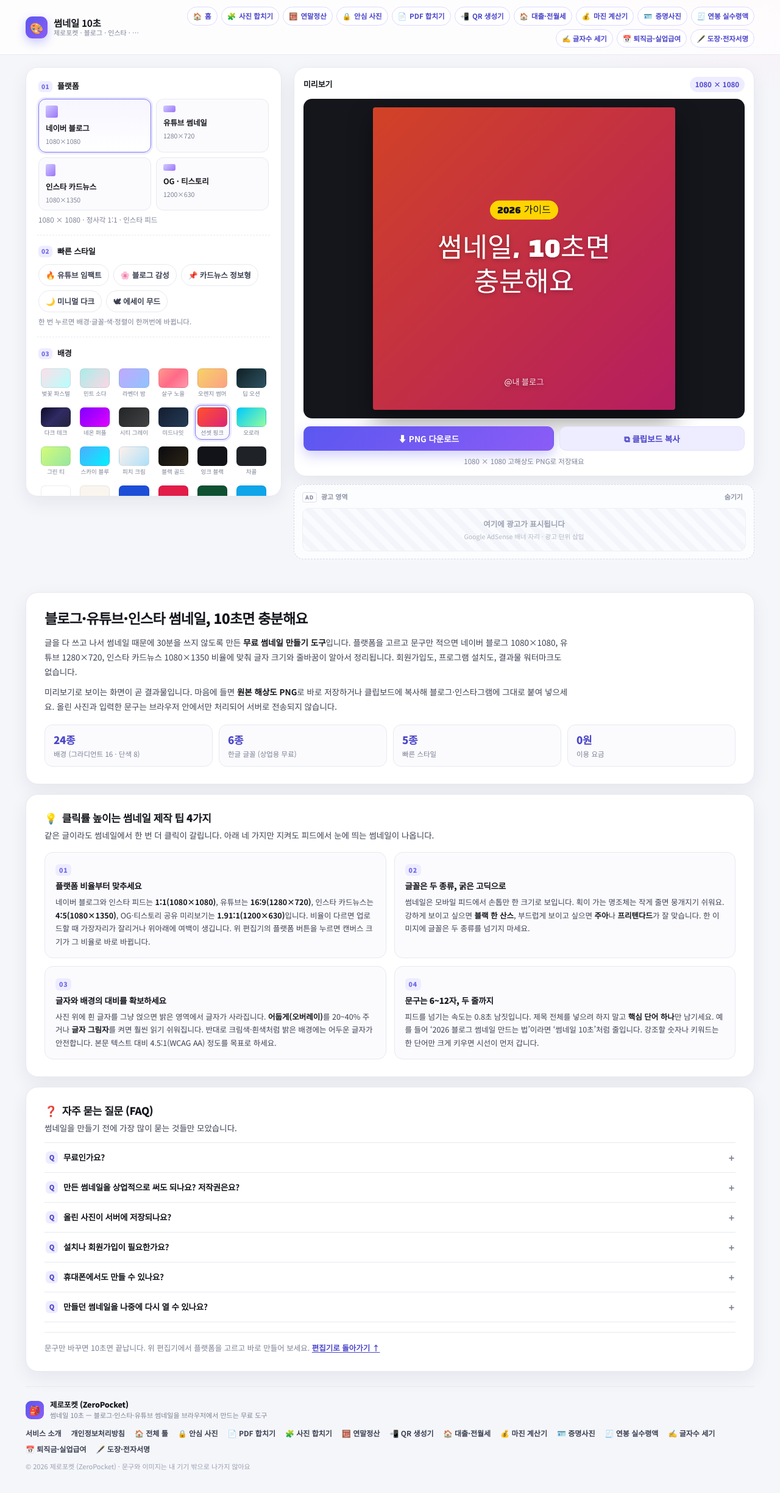
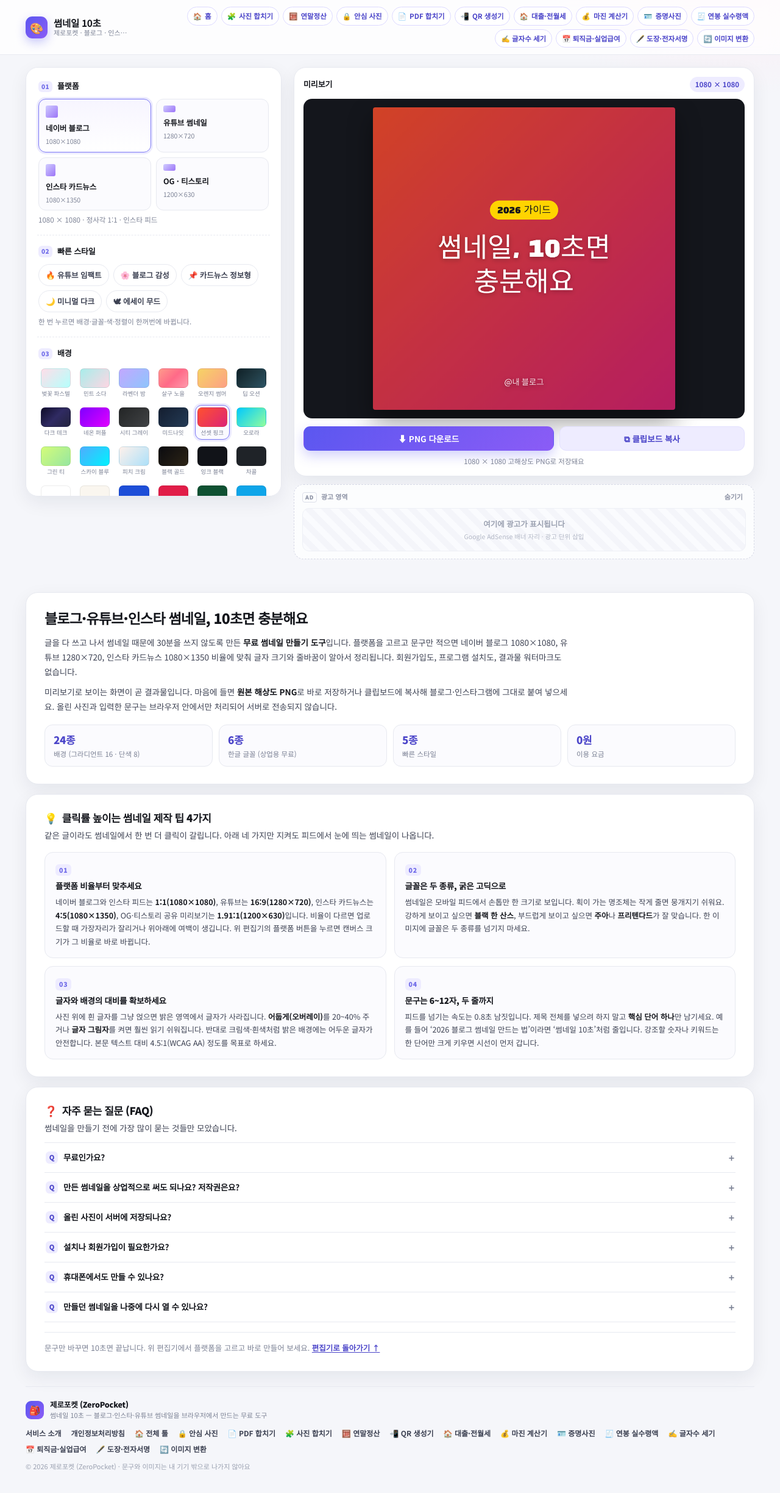
Before and after one commit to mydaesu-lab/thumb-maker, a plain HTML site: page index.html in a window 1280 px wide. Shown: the whole page at 61% size. Drawn offline with Linux system fonts and the light colour scheme; a web font is replaced by a local one.

Commit message:
형제 링크: 이미지 포맷 변환·일괄 크기 줄이기(/image-convert/) 추가

```diff
--- a/index.html
+++ b/index.html
@@ -432,6 +432,7 @@
       <a class="sibling-link" href="https://mydaesu-lab.github.io/text-counter/">✍️ 글자수 세기</a>
       <a class="sibling-link" href="https://mydaesu-lab.github.io/retire-calc/">📅 퇴직금·실업급여</a>
       <a class="sibling-link" href="https://mydaesu-lab.github.io/stamp-sign/">🖋️ 도장·전자서명</a>
+      <a class="sibling-link" href="https://mydaesu-lab.github.io/image-convert/">🔄 이미지 변환</a>
       <span class="free-pill">무료 · 설치 없음</span>
     </div>
   </div>
@@ -715,6 +716,7 @@
       <a class="foot-link" href="https://mydaesu-lab.github.io/text-counter/">✍️ 글자수 세기</a>
       <a class="foot-link" href="https://mydaesu-lab.github.io/retire-calc/">📅 퇴직금·실업급여</a>
       <a class="foot-link" href="https://mydaesu-lab.github.io/stamp-sign/">🖋️ 도장·전자서명</a>
+      <a class="foot-link" href="https://mydaesu-lab.github.io/image-convert/">🔄 이미지 변환</a>
     </nav>
     <p class="foot-copy">© 2026 제로포켓 (ZeroPocket) · 문구와 이미지는 내 기기 밖으로 나가지 않아요</p>
   </div>
```
